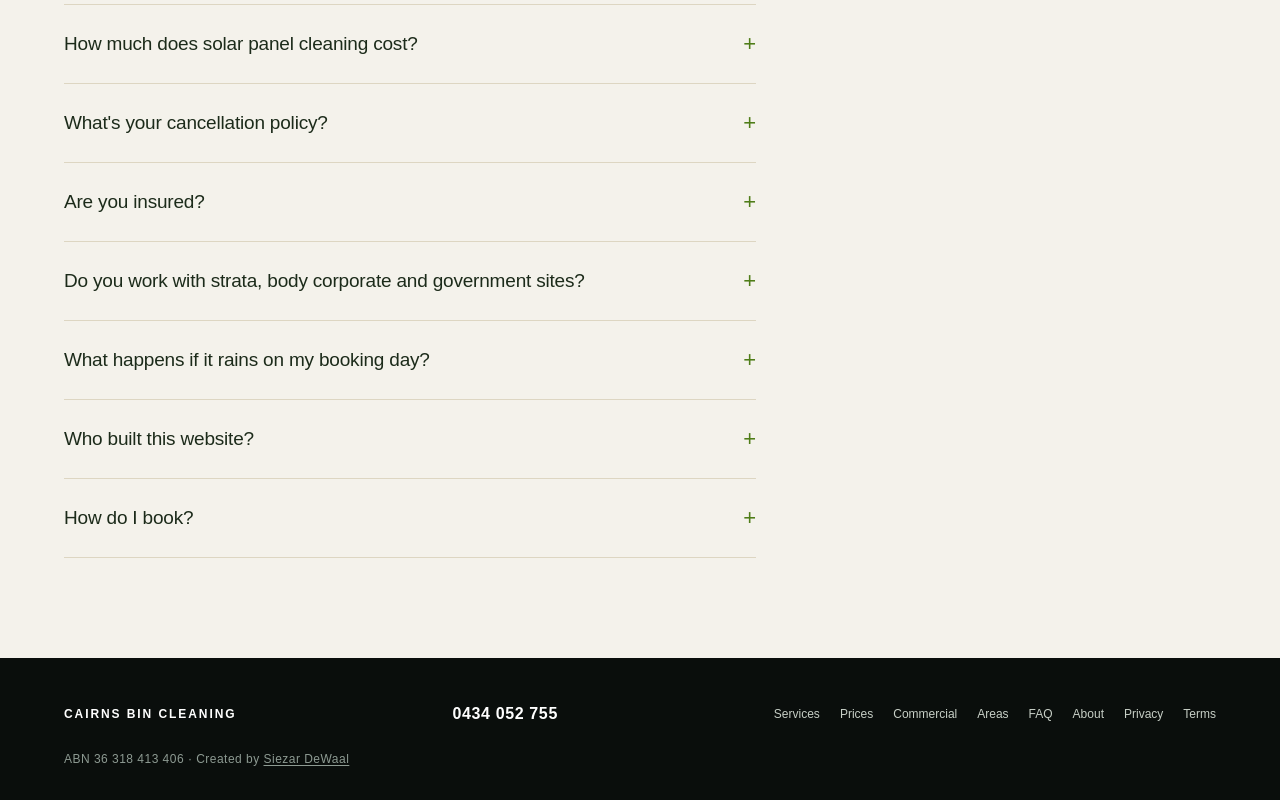
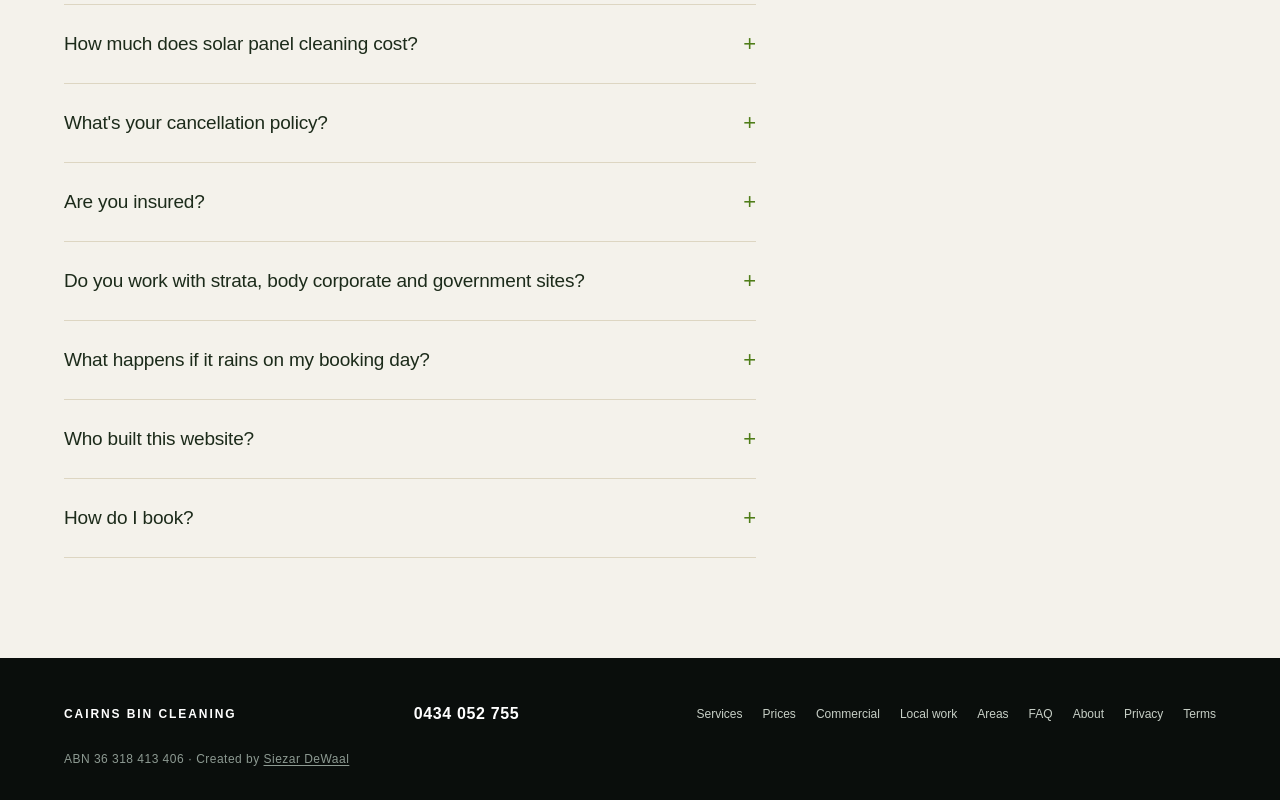
Before and after one commit to CairnsBinCleaning/CBC, a Next.js app: page /faq in a window 1280 px wide. Shown: the part 1356-2156 px from the top of the page. Built offline with nearby package versions, Linux system fonts and the light colour scheme; no server answers.

Commit message:
Update SiteFooter.tsx

```diff
--- a/components/SiteFooter.tsx
+++ b/components/SiteFooter.tsx
@@ -13,6 +13,7 @@ export default function SiteFooter({ commercial = false }: { commercial?: boolea
         <Link href="/#services">Services</Link>
         <Link href="/prices">Prices</Link>
         <Link href="/commercial">Commercial</Link>
+        <Link href="/local-work">Local work</Link>
         <Link href="/service-areas">Areas</Link>
         <Link href="/faq">FAQ</Link>
         <Link href="/about">About</Link>
```
